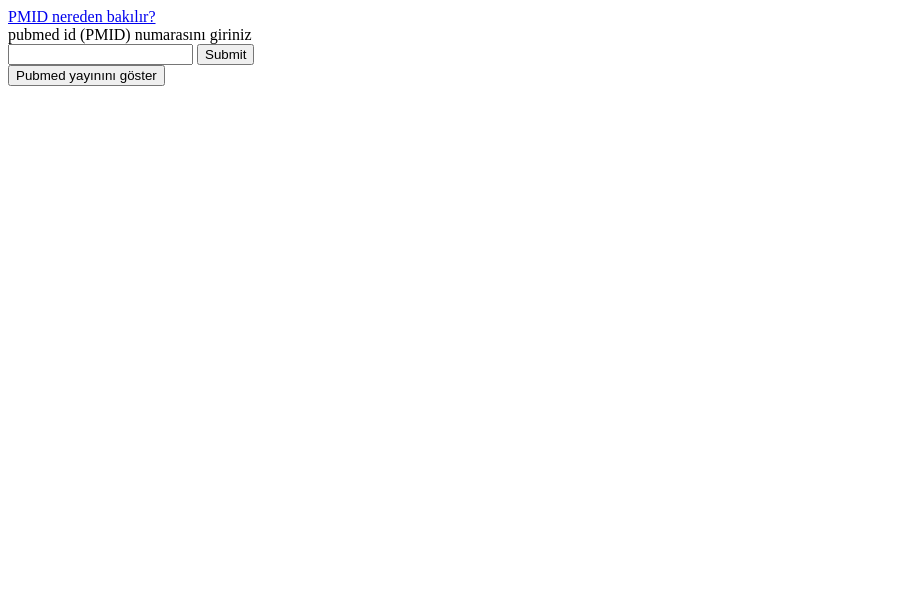
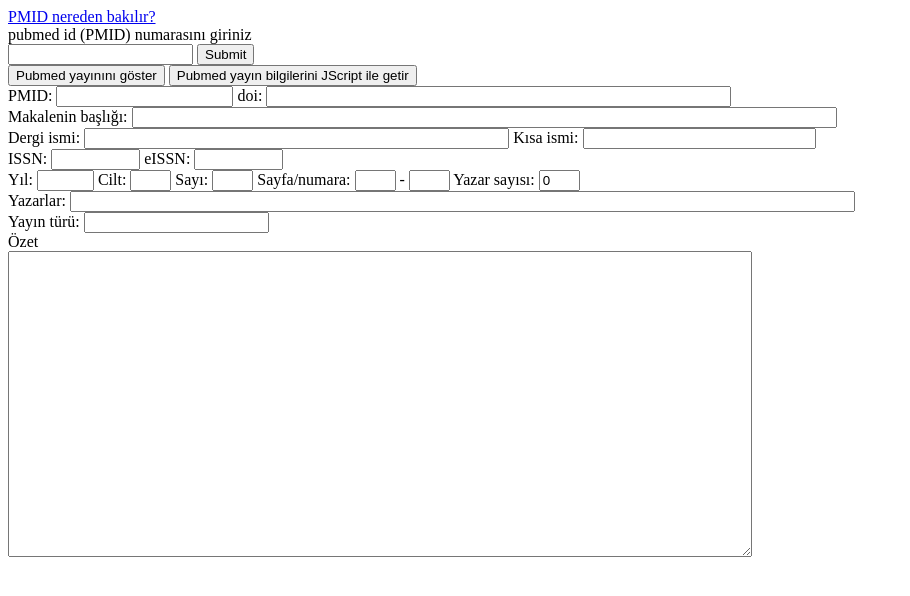
Before and after one commit to zakcali/pubmedapi, a PHP site: page / in a window 1280 px wide. Shown: the top 596 px of the page, without its empty margins (0-910 px from the left). Run offline with PHP 8.4, Linux system fonts and the light colour scheme.

Commit message:
Update index.php

```diff
--- a/index.php
+++ b/index.php
@@ -1,6 +1,6 @@
 <!DOCTYPE html>
 <!-- bu yazılım Dr. Zafer Akçalı tarafından oluşturulmuştur
-programmaed by Zafer Akçalı, MD -->
+programmed by Zafer Akçalı, MD -->
 <html>
 <head>
 <meta http-equiv="Content-Type" content="text/html; charset=utf-8" />
@@ -8,19 +8,12 @@ programmaed by Zafer Akçalı, MD -->
 </head>
 
 <body>
-<a href="PMID nerede.png" target="_blank"> PMID nereden bakılır? </a>
-<form method="post" action="">
-pubmed id (PMID)  numarasını giriniz<br/>
-<input type="text" name="pmid" id="pmid" ">
-<input type="submit">
-</form>
-<button id="pubmedGoster" onclick="pubmedGoster()">Pubmed yayınını göster</button>
-<br/>
 <?php
-// pubmedapi V1.0
+// pubmedapi V2.0
 // By Zafer Akçalı, MD
 // Zafer Akçalı tarafından programlanmıştır
-
+$PMID=$doi=$ArticleTitle=$dergi=$ISOAbbreviation=$ISSN=$eISSN=$Year=$Volume=$Issue=$StartPage=$EndPage=$yazarlar=$PublicationType=$AbstractText="";
+$yazarS=0;
 if (isset($_POST['pmid'])) {
 $girilenveri=trim($_POST["pmid"]);
 
@@ -40,119 +33,186 @@ curl_setopt($ch, CURLOPT_TIMEOUT, 15);
 curl_setopt($ch, CURLOPT_URL, $url);
 $data=curl_exec($ch);
 curl_close($ch);
-echo ('</>');
 $xml_object = simplexml_load_string($data);
 $xml_array=json_decode(json_encode($xml_object),1);
-//echo($data);
-//print_r ($xml_array);
-echo ('PMID: ');
-echo ($xml_array['PubmedArticle']['MedlineCitation']['PMID']);
-echo ('<br/>');
 
-echo ('Makalenin başlığı: ');
-echo ($xml_array['PubmedArticle']['MedlineCitation']['Article']['ArticleTitle']);
-echo ('<br/>');
+$PMID=($xml_array['PubmedArticle']['MedlineCitation']['PMID']);
 
-echo ('doi: ');
 if (!is_array ($xml_array['PubmedArticle']['MedlineCitation']['Article']['ELocationID']))
-echo ($xml_array['PubmedArticle']['MedlineCitation']['Article']['ELocationID']);
-	else echo ($xml_array['PubmedArticle']['MedlineCitation']['Article']['ELocationID'][0]);
-echo ('<br/>');
+	$doi= ($xml_array['PubmedArticle']['MedlineCitation']['Article']['ELocationID']);
+else $doi = ($xml_array['PubmedArticle']['MedlineCitation']['Article']['ELocationID'][0]);
 
-echo ('Dergi ismi: ');
-// : kullanılmışsa gersini kaldır at
+$ArticleTitle= $xml_array['PubmedArticle']['MedlineCitation']['Article']['ArticleTitle'];
+
 $dergi = $xml_array['PubmedArticle']['MedlineCitation']['Article']['Journal']['Title'];
-if (strpos($dergi, " :") !== false)
+if (strpos($dergi, " :") !== false) // : kullanılmışsa gersini kaldır at
 	$dergi = substr($dergi, 0, strpos($dergi, " :"));
-echo ($dergi);
-echo ('<br/>');
 
-echo ('Derginin kısa ismi: ');
-echo ($xml_array['PubmedArticle']['MedlineCitation']['Article']['Journal']['ISOAbbreviation']);
-echo ('<br/>');
+$ISOAbbreviation= $xml_array['PubmedArticle']['MedlineCitation']['Article']['Journal']['ISOAbbreviation'];
 
-echo ('ISSN: ');
 if (isset ($xml_array['PubmedArticle']['MedlineCitation']['MedlineJournalInfo']['ISSNLinking']))
-	echo ($xml_array['PubmedArticle']['MedlineCitation']['MedlineJournalInfo']['ISSNLinking']);
-echo ('<br/>');
+	$ISSN=$xml_array['PubmedArticle']['MedlineCitation']['MedlineJournalInfo']['ISSNLinking'];
 
-echo ('eISSN: ');
 if (isset ($xml_array['PubmedArticle']['MedlineCitation']['Article']['Journal']['ISSN']))
-	print_r ($xml_array['PubmedArticle']['MedlineCitation']['Article']['Journal']['ISSN']);
-echo ('<br/>');
+	$eISSN=$xml_array['PubmedArticle']['MedlineCitation']['Article']['Journal']['ISSN'];
 
-echo ('Yıl: ');
-echo ($xml_array['PubmedArticle']['MedlineCitation']['Article']['Journal']['JournalIssue']['PubDate']['Year']);
-echo ('<br/>');
+$Year =$xml_array['PubmedArticle']['MedlineCitation']['Article']['Journal']['JournalIssue']['PubDate']['Year'];
 
-echo ('Cilt: ');
 if (isset ($xml_array['PubmedArticle']['MedlineCitation']['Article']['Journal']['JournalIssue']['Volume']) )
-	echo ($xml_array['PubmedArticle']['MedlineCitation']['Article']['Journal']['JournalIssue']['Volume']);
-echo ('<br/>');
+	$Volume=$xml_array['PubmedArticle']['MedlineCitation']['Article']['Journal']['JournalIssue']['Volume'];
 
-echo ('Sayı: ');
 if (isset ($xml_array['PubmedArticle']['MedlineCitation']['Article']['Journal']['JournalIssue']['Issue']))
-	echo ($xml_array['PubmedArticle']['MedlineCitation']['Article']['Journal']['JournalIssue']['Issue']);
-echo ('<br/>');
+	$Issue= $xml_array['PubmedArticle']['MedlineCitation']['Article']['Journal']['JournalIssue']['Issue'];
 
-echo ('Başlangıç sayfası: ');
 if (isset ($xml_array['PubmedArticle']['MedlineCitation']['Article']['Pagination']['StartPage']))
-	echo ($xml_array['PubmedArticle']['MedlineCitation']['Article']['Pagination']['StartPage']);
-echo ('<br/>');
+	$StartPage= $xml_array['PubmedArticle']['MedlineCitation']['Article']['Pagination']['StartPage'];
 
-echo ('Bitiş sayfası: ');
 if (isset($xml_array['PubmedArticle']['MedlineCitation']['Article']['Pagination']['EndPage']))
-	echo ($xml_array['PubmedArticle']['MedlineCitation']['Article']['Pagination']['EndPage']);
-echo ('<br/>');
-
-if (isset ( $xml_array['PubmedArticle']['MedlineCitation']['Article']['AuthorList']['Author']['ForeName']))
-// tek yazar var
-{
-	echo ('Yazar: ');
-	echo ($xml_array['PubmedArticle']['MedlineCitation']['Article']['AuthorList']['Author']['ForeName']).' ';
-	echo ($xml_array['PubmedArticle']['MedlineCitation']['Article']['AuthorList']['Author']['LastName']);
-echo ('<br/>');
-echo ('Yazar sayısı: 1');
-echo ('<br/>');
-}
-else {  // birden fazla yazar var
-$yazarlar = "";
+	$EndPage= $xml_array['PubmedArticle']['MedlineCitation']['Article']['Pagination']['EndPage'];
+// Yazar sayını ve yazar isimlerini bul
+if (isset ( $xml_array['PubmedArticle']['MedlineCitation']['Article']['AuthorList']['Author'][0])) {
+// birden fazla yazar var
 $n=0;
 $count = count ($xml_array['PubmedArticle']['MedlineCitation']['Article']['AuthorList']['Author']);
-//echo ($count);
 for  ($i=0; $i<$count; $i++) {
 	if (isset ($xml_array['PubmedArticle']['MedlineCitation']['Article']['AuthorList']['Author'][$i]['ForeName'] )) {
 		// CollectiveName - Grup İsmi yok
 		$author = $xml_array['PubmedArticle']['MedlineCitation']['Article']['AuthorList']['Author'][$i];
 		$yazarlar = $yazarlar.$author['ForeName'].' '.$author['LastName'].', ';
 		$n=$n+1;
-
 		}
 }
-echo ('Yazar sayısı: '.$n.'<br/>');
-echo ('Yazarlar: ');
-echo substr ($yazarlar,0,-2);
+$yazarS=$n;
+$yazarlar=substr ($yazarlar,0,-2);
 }
-echo ('<br/>');
+else {
+// tek yazar var
+	$yazarS=1;
+	$yazarlar=$xml_array['PubmedArticle']['MedlineCitation']['Article']['AuthorList']['Author']['ForeName'].' '
+	.$xml_array['PubmedArticle']['MedlineCitation']['Article']['AuthorList']['Author']['LastName'];
+}
 
-echo ('Yayın türü: ');
-if (isset ($xml_array['PubmedArticle']['MedlineCitation']['Article']['PublicationTypeList']['PublicationType'][0])) {
-		if (strlen($xml_array['PubmedArticle']['MedlineCitation']['Article']['PublicationTypeList']['PublicationType'][0])>1 )
-			print_r ($xml_array['PubmedArticle']['MedlineCitation']['Article']['PublicationTypeList']['PublicationType'][0]);
+if (is_array ($xml_array['PubmedArticle']['MedlineCitation']['Article']['PublicationTypeList']['PublicationType']))
+	$PublicationType=$xml_array['PubmedArticle']['MedlineCitation']['Article']['PublicationTypeList']['PublicationType'][0];
+else $PublicationType=$xml_array['PubmedArticle']['MedlineCitation']['Article']['PublicationTypeList']['PublicationType'];
+
+if (isset ($xml_array['PubmedArticle']['MedlineCitation']['Article']['Abstract'])) {
+if (is_array ($xml_array['PubmedArticle']['MedlineCitation']['Article']['Abstract']['AbstractText']) )
+	// Multi-line abstract, fetch only first line of abstract
+	$AbstractText=$xml_array['PubmedArticle']['MedlineCitation']['Article']['Abstract']['AbstractText'][0];
+else if (isset ($xml_array['PubmedArticle']['MedlineCitation']['Article']['Abstract']['AbstractText']))
+	$AbstractText=$xml_array['PubmedArticle']['MedlineCitation']['Article']['Abstract']['AbstractText'];
 }
-echo ('<br/>');
 // print_r ($xml_array['PubmedArticle']['MedlineCitation']);
-
 }
 }
-
 ?>
+<a href="PMID nerede.png" target="_blank"> PMID nereden bakılır? </a>
+<form method="post" action="">
+pubmed id (PMID)  numarasını giriniz<br/>
+<input type="text" name="pmid" id="pmid" value="<?php echo $PMID;?>" >
+<input type="submit">
+</form>
+<button id="pubmedGoster" onclick="pubmedGoster()">Pubmed yayınını göster</button>
+<button id="pubmedGetir" onclick="pubmedGetir()">Pubmed yayın bilgilerini JScript ile getir</button>
+<br/>
+PMID: <input type="text" name="PMID" size="19" maxlength="19" id="PMID" value="<?php echo $PMID;?>" >
+doi: <input type="text" name="doi" size="55"  id="doi" value="<?php echo $doi;?>"> <br/>
+Makalenin başlığı: <input type="text" name="ArticleTitle" size="85"  id="ArticleTitle" value="<?php echo $ArticleTitle;?>"> <br/>
+Dergi ismi: <input type="text" name="Title" size="50"  id="Title" value="<?php echo $dergi;?>">
+Kısa ismi: <input type="text" name="ISOAbbreviation" size="26"  id="ISOAbbreviation" value="<?php echo $ISOAbbreviation;?>"> <br/>
+ISSN: <input type="text" name="ISSN" size="8"  id="ISSN" value="<?php echo $ISSN;?>">
+eISSN: <input type="text" name="eISSN" size="8"  id="eISSN" value="<?php echo $eISSN;?>"> <br/>
+Yıl: <input type="text" name="Year" size="4"  id="Year" value="<?php echo $Year;?>">
+Cilt: <input type="text" name="Volume" size="2"  id="Volume" value="<?php echo $Volume;?>">
+Sayı: <input type="text" name="Issue" size="2"  id="Issue" value="<?php echo $Issue;?>">
+Sayfa/numara: <input type="text" name="StartPage" size="2"  id="StartPage" value="<?php echo $StartPage;?>">
+- <input type="text" name="EndPage" size="2"  id="EndPage" value="<?php echo $EndPage;?>">
+Yazar sayısı: <input type="text" name="yazarS" size="2"  id="yazarS" value="<?php echo $yazarS;?>"><br/>
+Yazarlar: <input type="text" name="yazarlar" size="95"  id="yazarlar" value="<?php echo $yazarlar;?>"><br/>
+Yayın türü: <input type="text" name="PublicationType" size="20"  id="PublicationType" value="<?php echo $PublicationType;?>">
+<br/>
+Özet <br/>
+<textarea rows = "20" cols = "90" name = "ozet" id="ozetAlan"><?php echo $AbstractText;?></textarea>
 <script>
 function pubmedGoster() {
 var	w=document.getElementById('pmid').value.replace(" ","");
 	urlText = "https://pubmed.ncbi.nlm.nih.gov/"+w;
 	window.open(urlText,"_blank");
 }
+
+async function pubmedGetir() {
+var	w='https://eutils.ncbi.nlm.nih.gov/entrez/eutils/efetch.fcgi?db=pubmed&id='+
+document.getElementById('pmid').value.replace(" ","");
+// https://codetogo.io/how-to-fetch-xml-in-javascript/
+fetch(w)
+  .then(response => response.text())
+  .then(data => {
+    const parser = new DOMParser();
+    const xmlDoc = parser.parseFromString(data, "application/xml");
+    console.log(xmlDoc);
+// delete values returned from php
+document.getElementById('PMID').value="";
+document.getElementById('doi').value="";
+document.getElementById('ArticleTitle').value="";
+document.getElementById('Title').value="";
+document.getElementById('ISOAbbreviation').value="";
+document.getElementById('ISSN').value="";
+document.getElementById('eISSN').value="";
+document.getElementById('Year').value="";
+document.getElementById('Volume').value="";
+document.getElementById('Issue').value="";
+document.getElementById('StartPage').value="";
+document.getElementById('EndPage').value="";
+document.getElementById('yazarS').value="";
+document.getElementById('yazarlar').value="";
+document.getElementById('PublicationType').value="";
+document.getElementById('ozetAlan').value="";
+
+document.getElementById('PMID').value=xmlDoc.getElementsByTagName('PMID')[0].childNodes[0].nodeValue;
+// Birden fazla id var sa bile, birincisini aldı
+document.getElementById('doi').value=xmlDoc.getElementsByTagName('ELocationID')[0].childNodes[0].nodeValue;
+// Makalenin başlığı
+document.getElementById('ArticleTitle').value=xmlDoc.getElementsByTagName('ArticleTitle')[0].childNodes[0].nodeValue;
+// Dergi ismi, " :" görürsen kes
+var gereksiz=xmlDoc.getElementsByTagName('Title')[0].childNodes[0].nodeValue;
+var gerekli = gereksiz.split(' :');
+var dergi = gerekli[0];
+document.getElementById('Title').value=dergi;
+// Derginin kısa ismi
+document.getElementById('ISOAbbreviation').value=xmlDoc.getElementsByTagName('ISOAbbreviation')[0].childNodes[0].nodeValue;
+document.getElementById('ISSN').value=xmlDoc.getElementsByTagName('ISSNLinking')[0].childNodes[0].nodeValue;
+document.getElementById('eISSN').value=xmlDoc.getElementsByTagName('ISSN')[0].childNodes[0].nodeValue;
+// Yıl, cilt, sayı
+document.getElementById('Year').value=xmlDoc.getElementsByTagName('Year')[0].childNodes[0].nodeValue;
+if (xmlDoc.getElementsByTagName('Volume')[0])
+	document.getElementById('Volume').value=xmlDoc.getElementsByTagName('Volume')[0].childNodes[0].nodeValue;
+if (xmlDoc.getElementsByTagName('Issue')[0])
+	document.getElementById('Issue').value=xmlDoc.getElementsByTagName('Issue')[0].childNodes[0].nodeValue;
+	// Başlangıç-bitiş sayfası / numarası
+if (xmlDoc.getElementsByTagName('StartPage')[0])
+	document.getElementById('StartPage').value=xmlDoc.getElementsByTagName('StartPage')[0].childNodes[0].nodeValue;
+if (xmlDoc.getElementsByTagName('EndPage')[0])
+	document.getElementById('EndPage').value=xmlDoc.getElementsByTagName('EndPage')[0].childNodes[0].nodeValue;
+if (xmlDoc.getElementsByTagName('PublicationType')[0])
+	document.getElementById('PublicationType').value=xmlDoc.getElementsByTagName('PublicationType')[0].childNodes[0].nodeValue;
+if (xmlDoc.getElementsByTagName('AbstractText')[0])
+	document.getElementById('ozetAlan').value=xmlDoc.getElementsByTagName('AbstractText')[0].childNodes[0].nodeValue;
+var yazarYaz='';
+var yazarlar=xmlDoc.getElementsByTagName('AuthorList')[0];
+var yazarSay=yazarlar.childNodes.length;
+document.getElementById('yazarS').value=yazarSay;
+for(var i=0; i<yazarSay;i++){
+	if ( xmlDoc.getElementsByTagName('ForeName')[i]) {
+    yazarYaz=yazarYaz+xmlDoc.getElementsByTagName('ForeName')[i].childNodes[0].nodeValue + ' ';
+	yazarYaz=yazarYaz+xmlDoc.getElementsByTagName('LastName')[i].childNodes[0].nodeValue + ', '
+	}
+}
+document.getElementById('yazarlar').value=yazarYaz.slice(0, -2); // remove ", " from the end
+  })
+
+  .catch(console.error);
+}
 </script>
 </body>
 </html>
```
